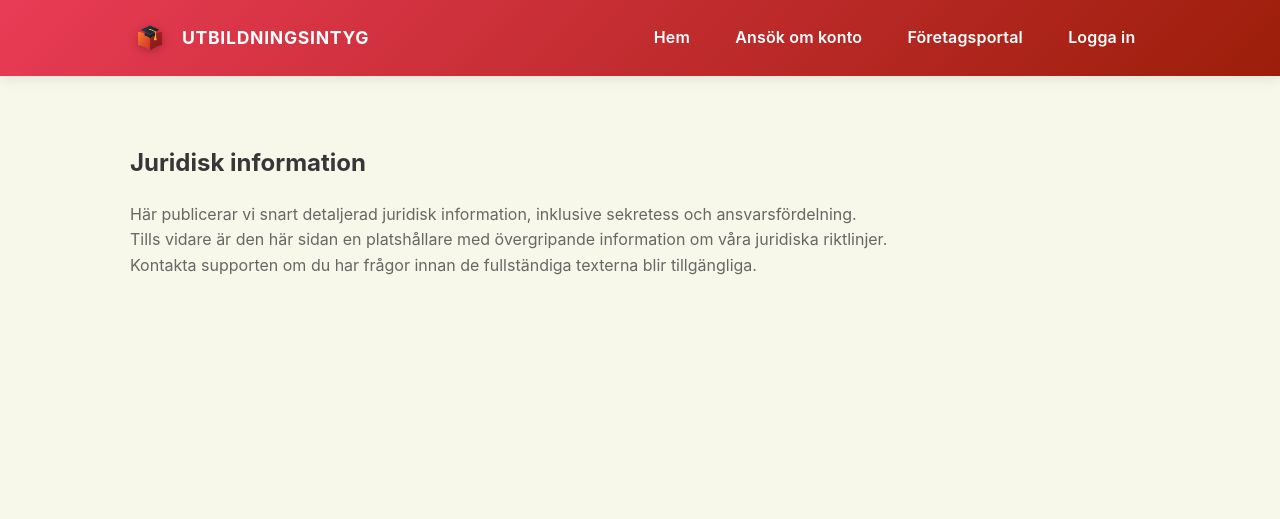
After one commit to Mr-cool08/JK-utbildnings-intyg, a Flask app: page /juridik in a window 1280 px wide. The commit adds this page. Shown: the top 519 px of the page. Run offline with Flask 3, Linux system fonts and the light colour scheme; parts of the project's set-up code (start-up, migrations or seed data) failed here and were passed over; some libraries are stand-ins or nearby versions.

Commit message:
Require villkorsgodkännande för kontoansökan

```diff
--- a/app.py
+++ b/app.py
@@ -615,6 +615,7 @@ def _render_application_form(account_type: str):
         "email": "",
         "orgnr": "",
         "comment": "",
+        "terms_confirmed": "",
     }
 
     if account_type == "foretagskonto":
@@ -642,32 +643,37 @@ def _render_application_form(account_type: str):
                 status_code = 429
                 form_errors.append("Du har gjort för många försök. Vänta en stund och prova igen.")
             else:
-                try:
-                    request_id = functions.create_application_request(
-                        account_type,
-                        form_data["name"],
-                        form_data["email"],
-                        form_data["orgnr"],
-                        form_data.get("company_name"),
-                        form_data.get("comment"),
-                        form_data.get("invoice_address"),
-                        form_data.get("invoice_contact"),
-                        form_data.get("invoice_reference"),
+                if not _as_bool(form_data.get("terms_confirmed")):
+                    form_errors.append(
+                        "Du måste intyga att du har läst och förstått villkoren och den juridiska informationen innan du skickar ansökan."
                     )
-                    logger.info(
-                        "Ny ansökan %s mottagen från %s",
-                        request_id,
-                        mask_hash(functions.hash_value(form_data["email"].lower())),
-                    )
-                except ValueError as exc:
-                    form_errors.append(str(exc))
-                except Exception as exc:  # pragma: no cover - defensiv loggning
-                    logger.exception("Kunde inte spara ansökan")
-                    form_errors.append("Det gick inte att skicka ansökan just nu. Försök igen senare.")
-                else:
-                    flash(("success", "Tack! Vi hör av oss så snart vi granskat ansökan."))
-                    target = 'apply_foretagskonto' if account_type == 'foretagskonto' else 'apply_standardkonto'
-                    return redirect(url_for(target))
+                if not form_errors:
+                    try:
+                        request_id = functions.create_application_request(
+                            account_type,
+                            form_data["name"],
+                            form_data["email"],
+                            form_data["orgnr"],
+                            form_data.get("company_name"),
+                            form_data.get("comment"),
+                            form_data.get("invoice_address"),
+                            form_data.get("invoice_contact"),
+                            form_data.get("invoice_reference"),
+                        )
+                        logger.info(
+                            "Ny ansökan %s mottagen från %s",
+                            request_id,
+                            mask_hash(functions.hash_value(form_data["email"].lower())),
+                        )
+                    except ValueError as exc:
+                        form_errors.append(str(exc))
+                    except Exception as exc:  # pragma: no cover - defensiv loggning
+                        logger.exception("Kunde inte spara ansökan")
+                        form_errors.append("Det gick inte att skicka ansökan just nu. Försök igen senare.")
+                    else:
+                        flash(("success", "Tack! Vi hör av oss så snart vi granskat ansökan."))
+                        target = 'apply_foretagskonto' if account_type == 'foretagskonto' else 'apply_standardkonto'
+                        return redirect(url_for(target))
 
     csrf_token = _ensure_csrf_token()
 
@@ -704,6 +710,20 @@ def license():
     # Render the license information page.
     logger.debug("Rendering license page")
     return render_template('license.html')
+
+
+@app.route('/villkor', methods=['GET'])
+def terms_of_service():
+    """Visa sidan med villkor."""
+
+    return render_template('terms_of_service.html')
+
+
+@app.route('/juridik', methods=['GET'])
+def legal_information():
+    """Visa sidan med juridisk information."""
+
+    return render_template('legal_information.html')
 
 
 @app.route('/login', methods=['GET', 'POST'])
--- /dev/null
+++ b/templates/legal_information.html
@@ -0,0 +1,12 @@
+{% extends 'base.html' %}
+{% block title %}Juridisk information – Utbildningsintyg{% endblock %}
+{% block content %}
+<section class="content" aria-labelledby="legal-title">
+    <div class="content-container">
+        <h1 id="legal-title">Juridisk information</h1>
+        <p>Här publicerar vi snart detaljerad juridisk information, inklusive sekretess och ansvarsfördelning.</p>
+        <p>Tills vidare är den här sidan en platshållare med övergripande information om våra juridiska riktlinjer.</p>
+        <p>Kontakta supporten om du har frågor innan de fullständiga texterna blir tillgängliga.</p>
+    </div>
+</section>
+{% endblock %}
```
Also changed, not shown: templates/apply_foretagskonto.html (+8 -0 lines), templates/apply_standardkonto.html (+8 -0 lines), templates/terms_of_service.html (added, +12 -0 lines), tests/test_public_apply_routes.py (+26 -0 lines).
